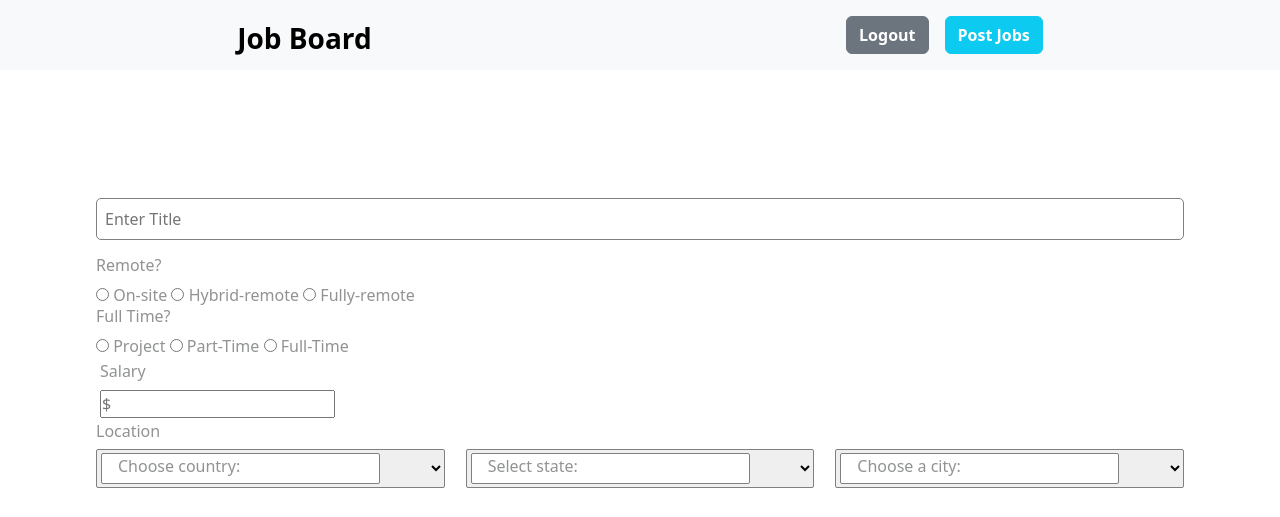
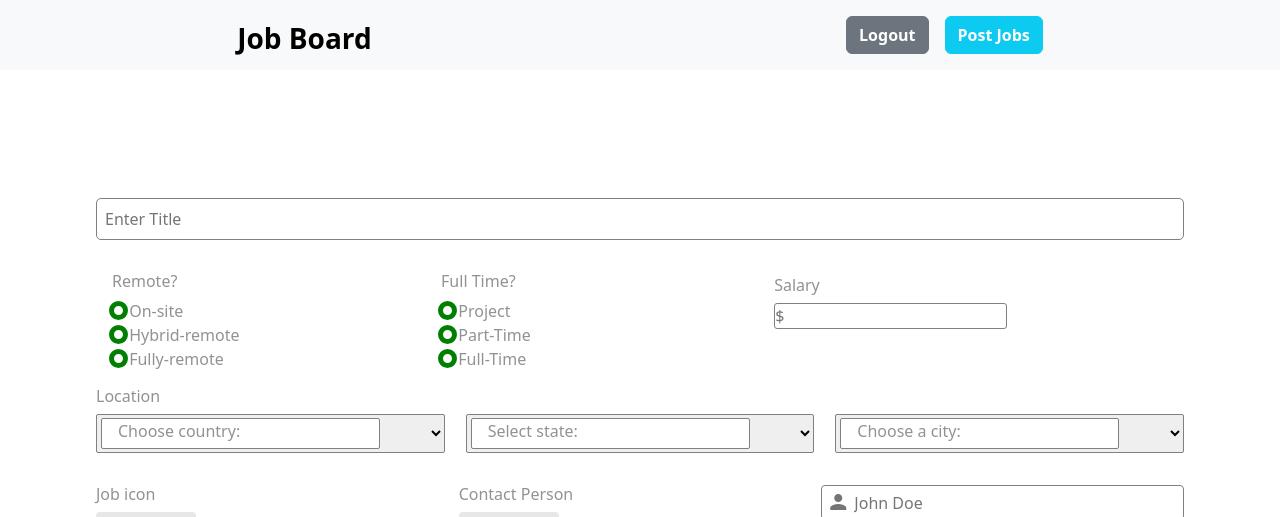
Before and after one commit to tekluabayneh/JobBoard, a plain HTML site: page client/pages/postjob_detail.html in a window 1280 px wide. Shown: the top 517 px of the page. Drawn offline with nearby package versions, Linux system fonts and the light colour scheme.

Commit message:
Style improvements for job posting pages and job details

```diff
--- a/client/styles/add_job_detail.css
+++ b/client/styles/add_job_detail.css
@@ -39,32 +39,38 @@ body {
   outline: none;
 }
 
-.checkbox_containe {
+.Radio_containe {
   width: 90%;
   display: grid;
   grid-template-columns: repeat(auto-fit, minmax(100px, 1fr));
   gap: 40px;
   padding: 1rem;
+  /* background: #000; */
 }
-.checkbox_containe .item div {
+.Radio_containe .item div {
   display: grid;
   grid-template-columns: 1fr;
 }
-.checkbox_containe .item div input[type="checkbox"] {
+.Radio_containe .item div input[type="radio"] {
   position: relative;
 }
-.checkbox_containe .item div input[type="checkbox"]:hover {
+.Radio_containe .item div input[type="radio"]:hover {
   cursor: pointer;
 }
 
-input[type="checkbox"]::before {
+.salary {
+  border: 1px solid gray;
+  border-radius: 3px;
+}
+
+input[type="radio"]::before {
   content: "";
   position: absolute;
-  top: -2px;
+  top: -3px;
   left: -3px;
-  width: 18px;
-  height: 18px;
-  border: 4px solid green;
+  width: 19px;
+  height: 19px;
+  border: 5px solid green;
   border-radius: 50%;
   z-index: 2;
 }
```
